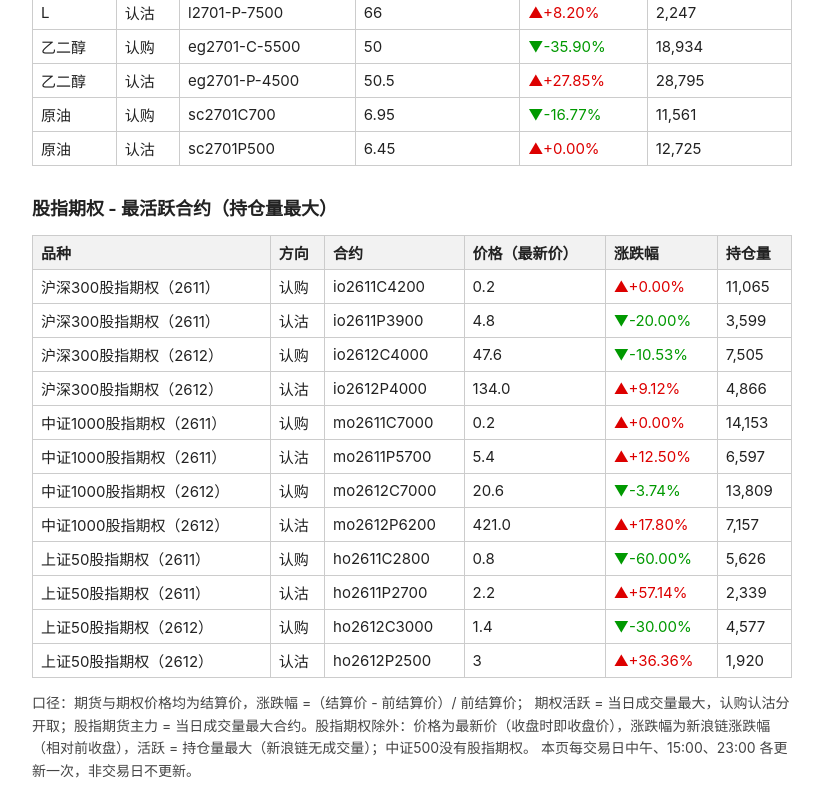
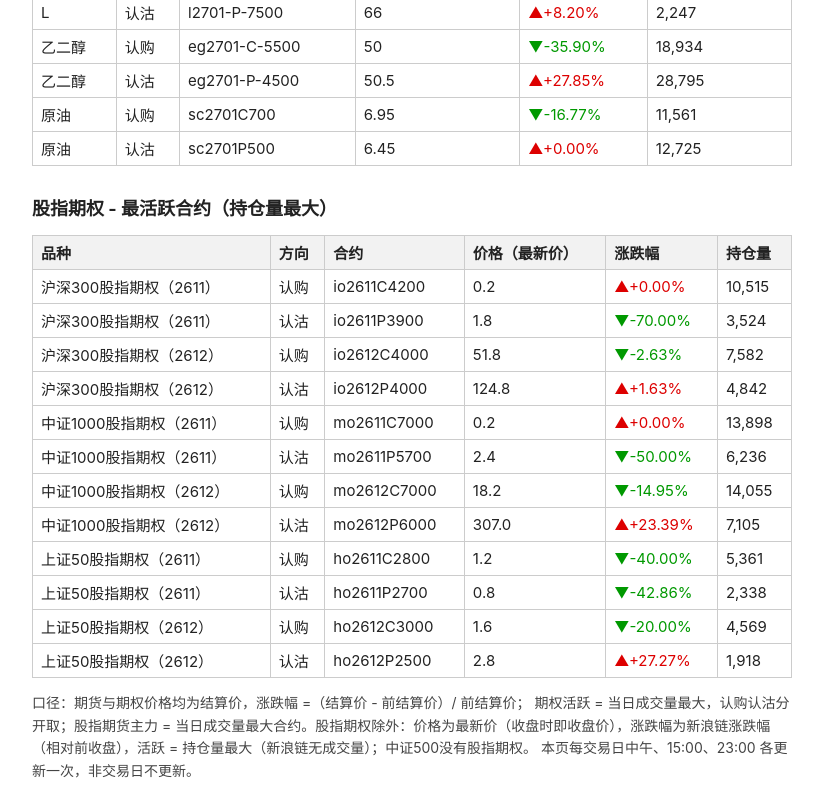
Before and after one commit to yanjiugongju01/muse2-futures-options-page, a plain HTML site: page index.html in a window 1280 px wide. Shown: the part 701-1507 px from the top of the page, without its empty margins (228-1051 px from the left). Drawn offline with Linux system fonts and the light colour scheme.

Commit message:
muse2 futures-options page: 收盘 update data 2026-11-18

```diff
--- a/index.html
+++ b/index.html
@@ -13,7 +13,7 @@ th { background: #f2f2f2; } p { font-size: 14px; line-height: 1.6; color: #444;
 </head>
 <body>
 <h1>期货期权公开表</h1>
-<p>更新时点：午盘　更新时间：2026-11-19 11:58（北京时间）<br>
+<p>更新时点：收盘　更新时间：2026-11-19 14:55（北京时间）<br>
 数据日：2026-11-18（上个交易日收盘/结算，07:00 飞书晨间表同源）</p>
 <h2>股指期货 · 主力合约</h2>
 <table><tr><th>品种</th><th>合约</th><th>价格（结算价）</th><th>涨跌幅</th></tr>
@@ -40,18 +40,18 @@ th { background: #f2f2f2; } p { font-size: 14px; line-height: 1.6; color: #444;
 </table>
 <h2>股指期权 - 最活跃合约（持仓量最大）</h2>
 <table><tr><th>品种</th><th>方向</th><th>合约</th><th>价格（最新价）</th><th>涨跌幅</th><th>持仓量</th></tr>
-<tr><td>沪深300股指期权（2611）</td><td>认购</td><td>io2611C4200</td><td>0.2</td><td><span class="up">▲+0.00%</span></td><td>11,065</td></tr>
-<tr><td>沪深300股指期权（2611）</td><td>认沽</td><td>io2611P3900</td><td>4.8</td><td><span class="down">▼-20.00%</span></td><td>3,599</td></tr>
-<tr><td>沪深300股指期权（2612）</td><td>认购</td><td>io2612C4000</td><td>47.6</td><td><span class="down">▼-10.53%</span></td><td>7,505</td></tr>
-<tr><td>沪深300股指期权（2612）</td><td>认沽</td><td>io2612P4000</td><td>134.0</td><td><span class="up">▲+9.12%</span></td><td>4,866</td></tr>
-<tr><td>中证1000股指期权（2611）</td><td>认购</td><td>mo2611C7000</td><td>0.2</td><td><span class="up">▲+0.00%</span></td><td>14,153</td></tr>
-<tr><td>中证1000股指期权（2611）</td><td>认沽</td><td>mo2611P5700</td><td>5.4</td><td><span class="up">▲+12.50%</span></td><td>6,597</td></tr>
-<tr><td>中证1000股指期权（2612）</td><td>认购</td><td>mo2612C7000</td><td>20.6</td><td><span class="down">▼-3.74%</span></td><td>13,809</td></tr>
-<tr><td>中证1000股指期权（2612）</td><td>认沽</td><td>mo2612P6200</td><td>421.0</td><td><span class="up">▲+17.80%</span></td><td>7,157</td></tr>
-<tr><td>上证50股指期权（2611）</td><td>认购</td><td>ho2611C2800</td><td>0.8</td><td><span class="down">▼-60.00%</span></td><td>5,626</td></tr>
-<tr><td>上证50股指期权（2611）</td><td>认沽</td><td>ho2611P2700</td><td>2.2</td><td><span class="up">▲+57.14%</span></td><td>2,339</td></tr>
-<tr><td>上证50股指期权（2612）</td><td>认购</td><td>ho2612C3000</td><td>1.4</td><td><span class="down">▼-30.00%</span></td><td>4,577</td></tr>
-<tr><td>上证50股指期权（2612）</td><td>认沽</td><td>ho2612P2500</td><td>3</td><td><span class="up">▲+36.36%</span></td><td>1,920</td></tr>
+<tr><td>沪深300股指期权（2611）</td><td>认购</td><td>io2611C4200</td><td>0.2</td><td><span class="up">▲+0.00%</span></td><td>10,515</td></tr>
+<tr><td>沪深300股指期权（2611）</td><td>认沽</td><td>io2611P3900</td><td>1.8</td><td><span class="down">▼-70.00%</span></td><td>3,524</td></tr>
+<tr><td>沪深300股指期权（2612）</td><td>认购</td><td>io2612C4000</td><td>51.8</td><td><span class="down">▼-2.63%</span></td><td>7,582</td></tr>
+<tr><td>沪深300股指期权（2612）</td><td>认沽</td><td>io2612P4000</td><td>124.8</td><td><span class="up">▲+1.63%</span></td><td>4,842</td></tr>
+<tr><td>中证1000股指期权（2611）</td><td>认购</td><td>mo2611C7000</td><td>0.2</td><td><span class="up">▲+0.00%</span></td><td>13,898</td></tr>
+<tr><td>中证1000股指期权（2611）</td><td>认沽</td><td>mo2611P5700</td><td>2.4</td><td><span class="down">▼-50.00%</span></td><td>6,236</td></tr>
+<tr><td>中证1000股指期权（2612）</td><td>认购</td><td>mo2612C7000</td><td>18.2</td><td><span class="down">▼-14.95%</span></td><td>14,055</td></tr>
+<tr><td>中证1000股指期权（2612）</td><td>认沽</td><td>mo2612P6000</td><td>307.0</td><td><span class="up">▲+23.39%</span></td><td>7,105</td></tr>
+<tr><td>上证50股指期权（2611）</td><td>认购</td><td>ho2611C2800</td><td>1.2</td><td><span class="down">▼-40.00%</span></td><td>5,361</td></tr>
+<tr><td>上证50股指期权（2611）</td><td>认沽</td><td>ho2611P2700</td><td>0.8</td><td><span class="down">▼-42.86%</span></td><td>2,338</td></tr>
+<tr><td>上证50股指期权（2612）</td><td>认购</td><td>ho2612C3000</td><td>1.6</td><td><span class="down">▼-20.00%</span></td><td>4,569</td></tr>
+<tr><td>上证50股指期权（2612）</td><td>认沽</td><td>ho2612P2500</td><td>2.8</td><td><span class="up">▲+27.27%</span></td><td>1,918</td></tr>
 </table>
 <p>口径：期货与期权价格均为结算价，涨跌幅 =（结算价 - 前结算价）/ 前结算价；
 期权活跃 = 当日成交量最大，认购认沽分开取；股指期货主力 = 当日成交量最大合约。股指期权除外：价格为最新价（收盘时即收盘价），涨跌幅为新浪链涨跌幅（相对前收盘），活跃 = 持仓量最大（新浪链无成交量）；中证500没有股指期权。
```
